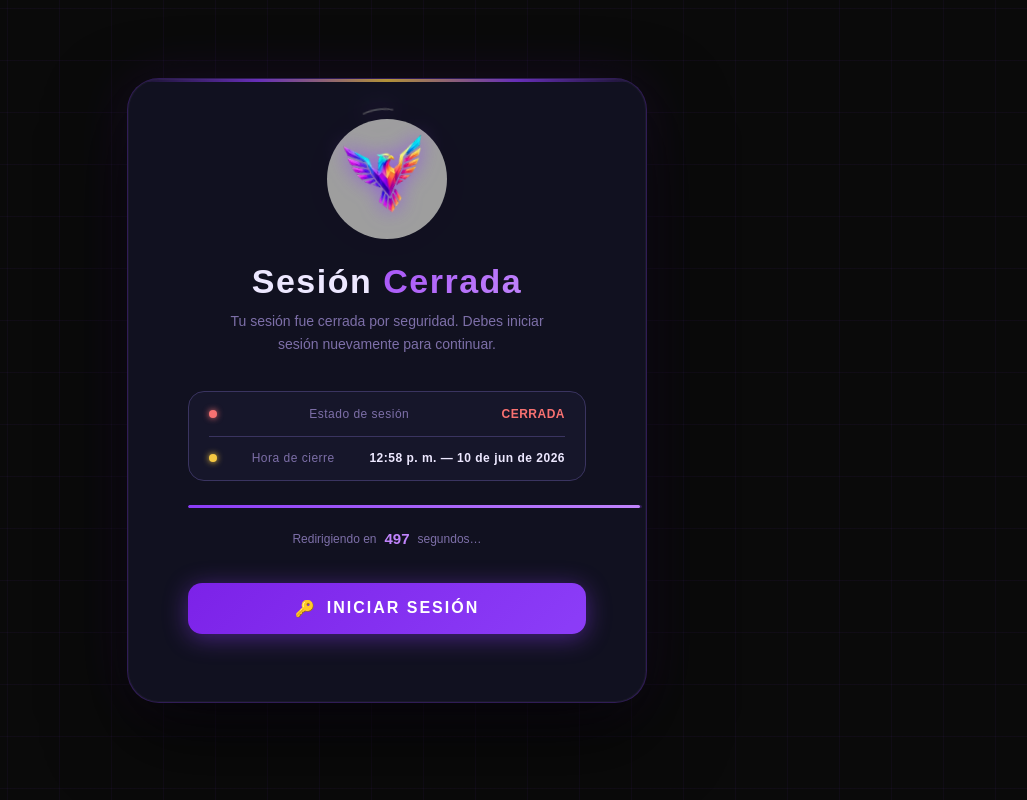
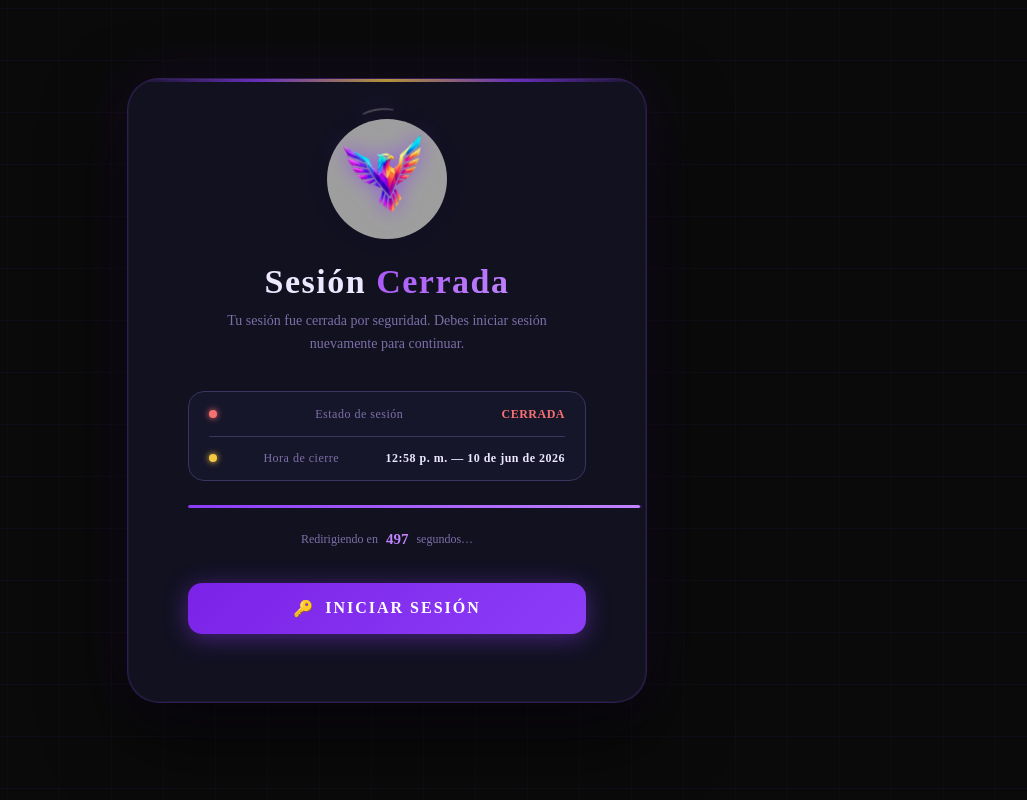
Before and after one commit to JuanMarin17/ElFreseoUrbanClothes, a React (Vite) app in the folder frontend/: page /session-cerrada in a window 1280 px wide. Shown: the whole page, without its empty margins (253-1280 px from the left). Built offline with nearby package versions, Linux system fonts and the light colour scheme; no server answers; grey boxes are pictures that could not be loaded.

Commit message:
refactor: Se actualizo para quitar la tipografia y ponerla en general

```diff
--- a/frontend/src/client/modules/MainPage/pages/SessionClosed.css
+++ b/frontend/src/client/modules/MainPage/pages/SessionClosed.css
@@ -25,7 +25,6 @@
 
 body {
   background: var(--bg);
-  font-family: "Exo 2", sans-serif;
   overflow: auto;
 }
 
```
